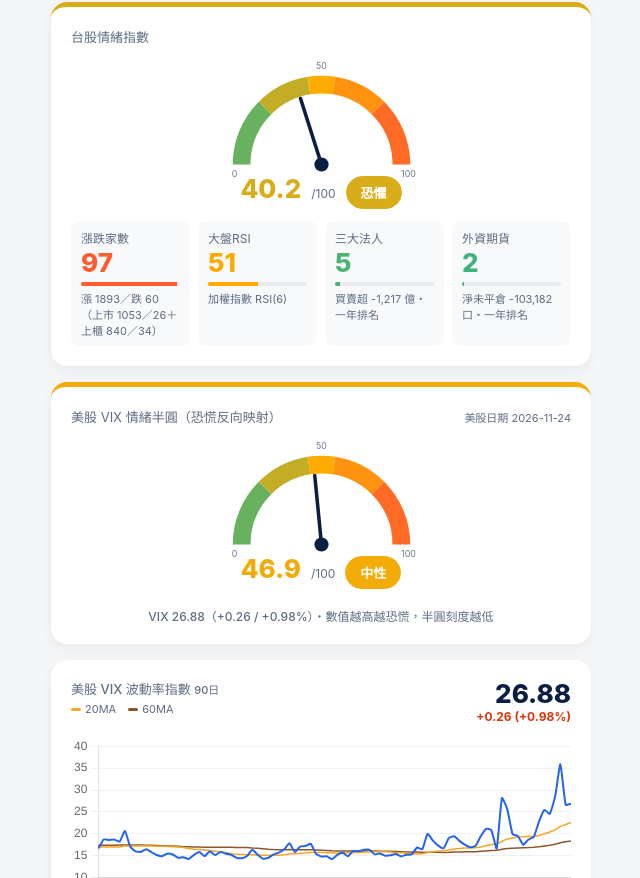
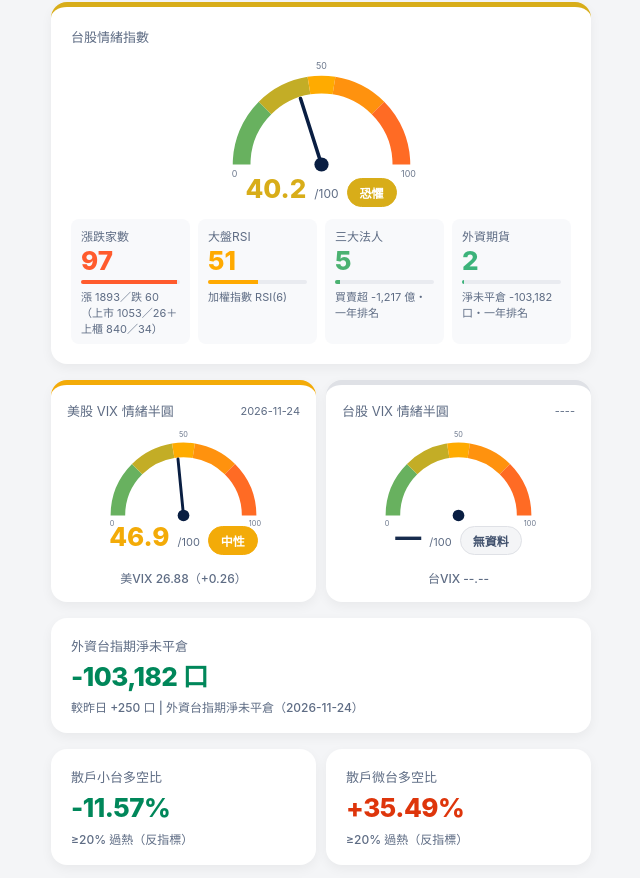
Before and after one commit to maxkwei/twsi_stock_daily_dashborad, a plain HTML site: page index.html in a window 1280 px wide. Shown: the part 97-975 px from the top of the page, without its empty margins (319-959 px from the left). Drawn offline with nearby package versions, Linux system fonts and the light colour scheme.

Commit message:
Update index.html

```diff
--- a/index.html
+++ b/index.html
@@ -10,15 +10,15 @@
 
     <style>
         :root {
-            --num-size: 26px; /* 2026-10-06：所有主要數字統一大小 */
+            --num-size: 26px;
             --bg-color: #f4f5f7;
             --card-bg: #ffffff;
             --text-main: #172b4d;
             --text-sub: #5e6c84;
-            --green-color: #00875a; /* 綠色 / 空方 / 下跌 */
-            --red-color: #de350b;   /* 紅色 / 多方 / 上漲 */
-            --ma20-color: #f5a623;  /* 20MA 橘黃 */
-            --ma60-color: #8b572a;  /* 60MA 紫棕 */
+            --green-color: #00875a;
+            --red-color: #de350b;
+            --ma20-color: #f5a623;
+            --ma60-color: #8b572a;
             --border-radius: 16px;
             --shadow: 0 4px 12px rgba(0, 0, 0, 0.05);
             --accent-color: #0052cc;
@@ -49,7 +49,6 @@
             gap: 16px;
         }
 
-        /* 頂部標題區 */
         .header-section {
             display: flex;
             flex-direction: column;
@@ -72,7 +71,6 @@
             letter-spacing: -0.5px;
         }
 
-        /* 恐懼與貪婪情緒卡片 */
         .sentiment-card {
             background: var(--card-bg);
             border-radius: var(--border-radius);
@@ -82,6 +80,20 @@
             flex-direction: column;
             gap: 12px;
             border-top: 5px solid #dfe1e6;
+        }
+
+        .vix-pair-grid {
+            display: grid;
+            grid-template-columns: 1fr 1fr;
+            gap: 10px;
+        }
+        @media (max-width: 520px) {
+            .vix-pair-grid { grid-template-columns: 1fr; }
+        }
+
+        .vix-mini-card {
+            padding: 16px;
+            gap: 8px;
         }
 
         .sentiment-label {
@@ -99,16 +111,16 @@
             background-color: #f4f5f7;
             border: 1px solid #dfe1e6;
             color: #42526e;
-            padding: 6px 14px;
+            padding: 5px 12px;
             border-radius: 20px;
             font-weight: 700;
-            font-size: 13px;
+            font-size: 12px;
         }
 
-        /* 半圓指針儀表（2026-10-05） */
         .sentiment-gauge-wrap { display: flex; flex-direction: column; align-items: center; }
         .sentiment-gauge-wrap svg { width: 100%; max-width: 213px; height: auto; }
-        .sentiment-readout { display: flex; align-items: baseline; justify-content: center; gap: 10px; margin-top: -6px; flex-wrap: wrap; }
+        .vix-mini-card .sentiment-gauge-wrap svg { max-width: 175px; }
+        .sentiment-readout { display: flex; align-items: baseline; justify-content: center; gap: 8px; margin-top: -6px; flex-wrap: wrap; }
         .sentiment-readout .sentiment-value { font-size: var(--num-size); }
         .sentiment-sub-grid { display: grid; grid-template-columns: repeat(4, 1fr); gap: 8px; }
         @media (max-width: 560px) { .sentiment-sub-grid { grid-template-columns: repeat(2, 1fr); } }
@@ -119,7 +131,6 @@
         .sentiment-sub .ss-bar > div { height: 100%; }
         .sentiment-sub .ss-detail { font-size: 11px; color: var(--text-sub); }
 
-        /* 卡片通用設定 */
         .card {
             background: var(--card-bg);
             border-radius: var(--border-radius);
@@ -153,7 +164,6 @@
             font-weight: 500;
         }
 
-        /* 圖表專用 Header 樣式 */
         .chart-header {
             display: flex;
             justify-content: space-between;
@@ -187,20 +197,12 @@
             border-radius: 2px;
         }
 
-        /* 格線系統 */
         .grid-2 {
             display: grid;
             grid-template-columns: 1fr 1fr;
             gap: 10px;
         }
 
-        .grid-3 {
-            display: grid;
-            grid-template-columns: 1fr 1fr 1fr;
-            gap: 10px;
-        }
-
-        /* 交叉判讀 */
         .summary-box {
             background: #ffffff;
             border-radius: var(--border-radius);
@@ -211,7 +213,6 @@
             color: #344563;
         }
 
-        /* 指南教學區塊 */
         .guide-section {
             background: var(--card-bg);
             border-radius: var(--border-radius);
@@ -266,19 +267,12 @@
             font-weight: 700;
         }
 
-        /* 頁尾 */
         .footer-info {
             display: flex;
             justify-content: space-between;
             font-size: 12px;
             color: #8993a4;
             padding: 4px 8px;
-        }
-
-        @media (max-width: 480px) {
-            .grid-3 {
-                grid-template-columns: 1fr;
-            }
         }
     </style>
 </head>
@@ -295,7 +289,7 @@
         <h1 class="header-title">期貨怎麼說？</h1>
     </div>
 
-    <!-- 1. 恐懼與貪婪情緒卡片 -->
+    <!-- 1. 台股情緒指數半圓卡片 -->
     <div class="sentiment-card" id="sentiment-card">
         <div class="sentiment-label">台股情緒指數</div>
         <div class="sentiment-gauge-wrap">
@@ -318,48 +312,72 @@
         <div class="sentiment-sub-grid" id="sentiment-subs"></div>
     </div>
 
-    <!-- 1.5 美股 VIX 情緒半圓（恐慌反向映射） -->
-    <div class="sentiment-card" id="us-vix-gauge-card">
+    <!-- 1.5 美股 VIX & 台股 VIX 情緒半圓並列 -->
+    <div class="vix-pair-grid">
+        <div class="sentiment-card vix-mini-card" id="us-vix-gauge-card">
             <div style="display:flex; justify-content:space-between; align-items:center;">
-            <span class="sentiment-label">美股 VIX 情緒半圓（恐慌反向映射）</span>
-            <span id="us-vix-date-badge" style="font-size:11px; color:var(--text-sub);">美股日期 ----</span>
+                <span class="sentiment-label">美股 VIX 情緒半圓</span>
+                <span id="us-vix-date-badge" style="font-size:11px; color:var(--text-sub);">----</span>
             </div>
             <div class="sentiment-gauge-wrap">
                 <svg viewBox="0 0 240 140" role="img" aria-label="美股 VIX 情緒半圓儀表">
-                <g id="vix-gauge-bands" fill="none" stroke-width="20"></g>
+                    <g id="vix-us-bands" fill="none" stroke-width="20"></g>
                     <g font-size="10" fill="#6b778c" text-anchor="middle">
                         <text x="22" y="134">0</text>
                         <text x="120" y="12">50</text>
                         <text x="218" y="134">100</text>
                     </g>
-                <line id="vix-gauge-needle" x1="120" y1="120" x2="120" y2="42" stroke="#091e42" stroke-width="4" stroke-linecap="round" style="transform-origin: 120px 120px; transition: transform 0.6s;"/>
+                    <line id="vix-us-needle" x1="120" y1="120" x2="120" y2="42" stroke="#091e42" stroke-width="4" stroke-linecap="round" style="transform-origin: 120px 120px; transition: transform 0.6s;"/>
                     <circle cx="120" cy="120" r="8" fill="#091e42"/>
                 </svg>
                 <div class="sentiment-readout">
-                <span class="sentiment-value" id="vix-gauge-val">--.-</span>
-                <span style="font-size: 12px; color: var(--text-sub);">/100</span>
-                <span class="sentiment-badge" id="vix-gauge-status">載入中...</span>
+                    <span class="sentiment-value" id="vix-us-val">--.-</span>
+                    <span style="font-size: 11px; color: var(--text-sub);">/100</span>
+                    <span class="sentiment-badge" id="vix-us-status">載入中...</span>
                 </div>
             </div>
-        <div class="card-subtext" id="vix-gauge-meta" style="text-align:center;">VIX 指數 --.--（--）</div>
+            <div class="card-subtext" id="vix-us-meta" style="text-align:center;">VIX --.--</div>
         </div>
 
-    <!-- 1.6 美股 VIX 波動率指數 (90日) 緊接在美股 VIX 情緒半圓下方 -->
-    <div class="card" id="us-vix-90d-card" style="display: none;">
+        <div class="sentiment-card vix-mini-card" id="tw-vix-gauge-card">
+            <div style="display:flex; justify-content:space-between; align-items:center;">
+                <span class="sentiment-label">台股 VIX 情緒半圓</span>
+                <span id="tw-vix-date-badge" style="font-size:11px; color:var(--text-sub);">----</span>
+            </div>
+            <div class="sentiment-gauge-wrap">
+                <svg viewBox="0 0 240 140" role="img" aria-label="台股 VIX 情緒半圓儀表">
+                    <g id="vix-tw-bands" fill="none" stroke-width="20"></g>
+                    <g font-size="10" fill="#6b778c" text-anchor="middle">
+                        <text x="22" y="134">0</text>
+                        <text x="120" y="12">50</text>
+                        <text x="218" y="134">100</text>
+                    </g>
+                    <line id="vix-tw-needle" x1="120" y1="120" x2="120" y2="42" stroke="#091e42" stroke-width="4" stroke-linecap="round" style="transform-origin: 120px 120px; transition: transform 0.6s;"/>
+                    <circle cx="120" cy="120" r="8" fill="#091e42"/>
+                </svg>
+                <div class="sentiment-readout">
+                    <span class="sentiment-value" id="vix-tw-val">--.-</span>
+                    <span style="font-size: 11px; color: var(--text-sub);">/100</span>
+                    <span class="sentiment-badge" id="vix-tw-status">載入中...</span>
+                </div>
+            </div>
+            <div class="card-subtext" id="vix-tw-meta" style="text-align:center;">VIX --.--</div>
+        </div>
+    </div>
+
+    <!-- 1.6 美股 VIX vs. 台股 VIX 對照走勢圖（半圓下方） -->
+    <div class="card" id="vix-compare-card" style="display: none;">
         <div class="chart-header">
             <div>
-                <div class="card-title" style="margin: 0;">美股 VIX 波動率指數 <span style="font-size: 11px; color: var(--text-sub);">90日</span></div>
+                <div class="card-title" style="margin: 0;">美股 VIX vs. 台股 VIX 對照走勢 <span style="font-size: 11px; color: var(--text-sub);">近期對照</span></div>
                 <div class="chart-legend" style="margin-top: 4px;">
-                    <div class="legend-item"><div class="legend-color-dot" style="background: var(--ma20-color);"></div> 20MA</div>
-                    <div class="legend-item"><div class="legend-color-dot" style="background: var(--ma60-color);"></div> 60MA</div>
+                    <div class="legend-item"><div class="legend-color-dot" style="background: #2563eb;"></div> 美股 VIX (^VIX)</div>
+                    <div class="legend-item"><div class="legend-color-dot" style="background: #de350b;"></div> 台股 VIX (TAIFEX)</div>
                 </div>
             </div>
-            <div class="chart-info-box">
-                <div id="us-vix-90d-price" style="font-size: var(--num-size); font-weight: 800; color: #091e42;">--.--</div>
-                <div id="us-vix-90d-change" style="font-size: 12px;">+0.00 (+0.00%)</div>
+            <div class="chart-info-box" id="vix-compare-latest" style="font-size: 12px; color: var(--text-sub);"></div>
         </div>
-        </div>
-        <canvas id="usVix90dChart" height="170"></canvas>
+        <canvas id="vixCompareChart" height="175"></canvas>
     </div>
 
     <!-- 2. 外資台指期淨未平倉 -->
@@ -683,37 +701,41 @@
         });
     }
 
-    function renderUsVix90dChart(chartData) {
-        const card = document.getElementById('us-vix-90d-card');
-        if (!chartData || !Array.isArray(chartData.dates) || !chartData.dates.length) return;
+    function renderVixCompareChart(compareData, usVix, twVix) {
+        const card = document.getElementById('vix-compare-card');
+        if (!compareData || !Array.isArray(compareData.dates) || !compareData.dates.length) return;
         card.style.display = 'flex';
-        const ctx = document.getElementById('usVix90dChart').getContext('2d');
+
+        const parts = [];
+        if (usVix && usVix.price != null) parts.push(`美 ${Number(usVix.price).toFixed(2)}`);
+        if (twVix && twVix.price != null) parts.push(`台 ${Number(twVix.price).toFixed(2)}`);
+        document.getElementById('vix-compare-latest').innerText = parts.join(' / ');
+
+        const ctx = document.getElementById('vixCompareChart').getContext('2d');
         new Chart(ctx, {
             type: 'line',
             data: {
-                labels: chartData.dates,
+                labels: compareData.dates,
                 datasets: [
                     {
-                        label: 'VIX 收盤',
-                        data: chartData.close,
+                        label: '美股 VIX (^VIX)',
+                        data: compareData.usClose,
                         borderColor: '#2563eb',
+                        backgroundColor: 'rgba(37, 99, 235, 0.08)',
                         borderWidth: 2,
                         pointRadius: 0,
+                        spanGaps: true,
                         tension: 0.15
                     },
                     {
-                        label: '20MA',
-                        data: chartData.ma20,
-                        borderColor: '#f5a623',
-                        borderWidth: 1.5,
-                        pointRadius: 0
-                    },
-                    {
-                        label: '60MA',
-                        data: chartData.ma60,
-                        borderColor: '#8b572a',
-                        borderWidth: 1.5,
-                        pointRadius: 0
+                        label: '台股 VIX (TAIFEX)',
+                        data: compareData.twClose,
+                        borderColor: '#de350b',
+                        backgroundColor: 'rgba(222, 53, 11, 0.08)',
+                        borderWidth: 2,
+                        pointRadius: 0,
+                        spanGaps: true,
+                        tension: 0.15
                     }
                 ]
             },
@@ -770,11 +792,32 @@
         }
     }
 
+    function fillVixCard(prefix, cardId, vixObj, labelPrefix) {
+        if (!vixObj) {
+            renderSemiGauge(`vix-${prefix}-bands`, `vix-${prefix}-needle`, `vix-${prefix}-val`, `vix-${prefix}-status`, cardId, null, '無資料');
+            document.getElementById(`${prefix}-vix-date-badge`).innerText = '----';
+            document.getElementById(`vix-${prefix}-meta`).innerText = `${labelPrefix} --.--`;
+            return;
+        }
+        renderSemiGauge(
+            `vix-${prefix}-bands`,
+            `vix-${prefix}-needle`,
+            `vix-${prefix}-val`,
+            `vix-${prefix}-status`,
+            cardId,
+            vixObj.score,
+            vixObj.status || ''
+        );
+        document.getElementById(`${prefix}-vix-date-badge`).innerText = vixObj.date || '----';
+        const sign = Number(vixObj.change) >= 0 ? '+' : '';
+        document.getElementById(`vix-${prefix}-meta`).innerText =
+            `${labelPrefix} ${Number(vixObj.price).toFixed(2)}（${sign}${vixObj.change}）`;
+    }
+
     function renderSentiment(data) {
         renderSemiGauge('gauge-bands', 'gauge-needle', 'sentiment-val', 'sentiment-status', 'sentiment-card', data.sentiment, data.sentimentStatus);
 
-        // 移除重複的美股VIX子卡片，只保留其餘台股情緒子指標
-        const subs = (data.sentimentScores || []).filter(s => s.name !== '美股VIX');
+        const subs = (data.sentimentScores || []).filter(s => s.name !== '美股VIX' && s.name !== '台股VIX');
         document.getElementById('sentiment-subs').innerHTML = subs.map(s => `
             <div class="sentiment-sub">
                 <div class="ss-name">${s.name}</div>
@@ -783,20 +826,8 @@
                 <div class="ss-detail">${s.detail}</div>
             </div>`).join('');
 
-        if (data.usVix) {
-            const vix = data.usVix;
-            const statusText = vix.status || vix.light || '';
-            renderSemiGauge('vix-gauge-bands', 'vix-gauge-needle', 'vix-gauge-val', 'vix-gauge-status', 'us-vix-gauge-card', vix.score, statusText);
-            document.getElementById('us-vix-date-badge').innerText = `美股日期 ${vix.date || '----'}`;
-            const sign = Number(vix.change) >= 0 ? '+' : '';
-            document.getElementById('vix-gauge-meta').innerText =
-                `VIX ${vix.price}（${sign}${vix.change} / ${sign}${vix.changePercent}%）・數值越高越恐慌，半圓刻度越低`;
-
-            document.getElementById('us-vix-90d-price').innerText = Number(vix.price).toFixed(2);
-            const chgEl = document.getElementById('us-vix-90d-change');
-            chgEl.innerText = `${sign}${vix.change} (${sign}${vix.changePercent}%)`;
-            chgEl.style.color = Number(vix.change) >= 0 ? 'var(--red-color)' : 'var(--green-color)';
-        }
+        fillVixCard('us', 'us-vix-gauge-card', data.usVix, '美VIX');
+        fillVixCard('tw', 'tw-vix-gauge-card', data.twVix, '台VIX');
     }
 
     async function loadDashboardData() {
@@ -841,10 +872,10 @@
             document.getElementById('otc-change').innerText = `${data.otc.change >= 0 ? '+' : ''}${data.otc.change} (${data.otc.changePercent}%)`;
             document.getElementById('otc-change').style.color = data.otc.change >= 0 ? 'var(--red-color)' : 'var(--green-color)';
 
+            renderVixCompareChart(data.vixCompareChart, data.usVix, data.twVix);
             renderIndexChart('taiexChart', data.taiexChart);
             renderIndexChart('otcChart', data.otcChart);
             renderRetailOverlayChart(data.retailChart);
-            renderUsVix90dChart(data.usVixChart);
 
         } catch (e) {
             console.error("載入資料失敗:", e);
```
Lines whose indentation alone changed are shown as unchanged.
